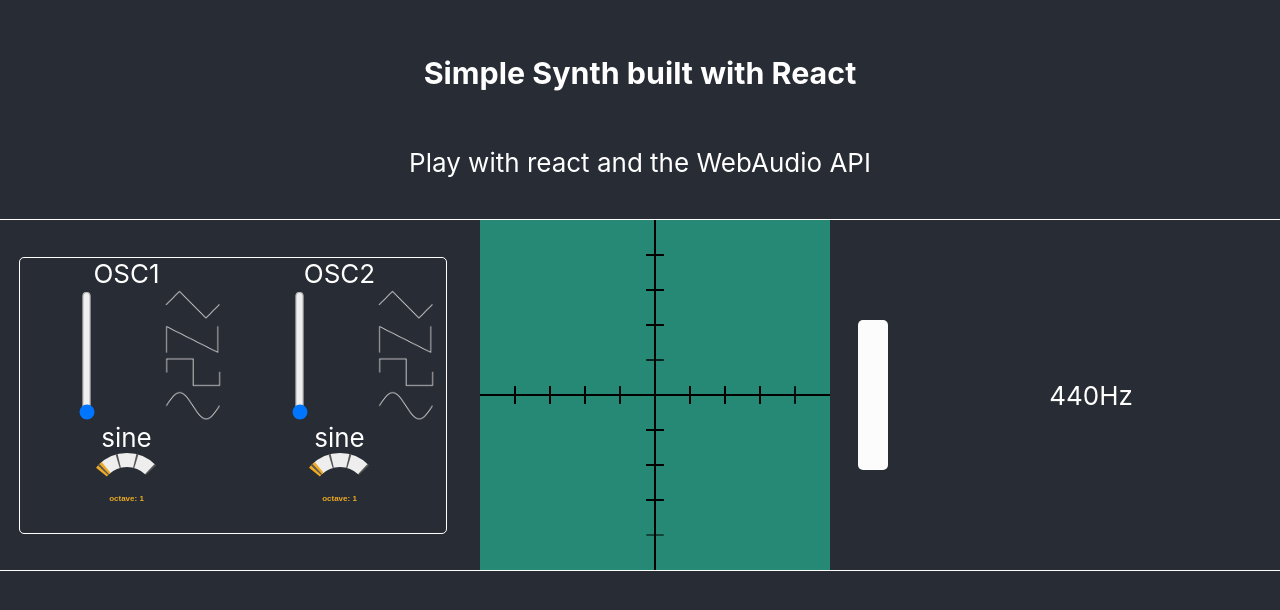
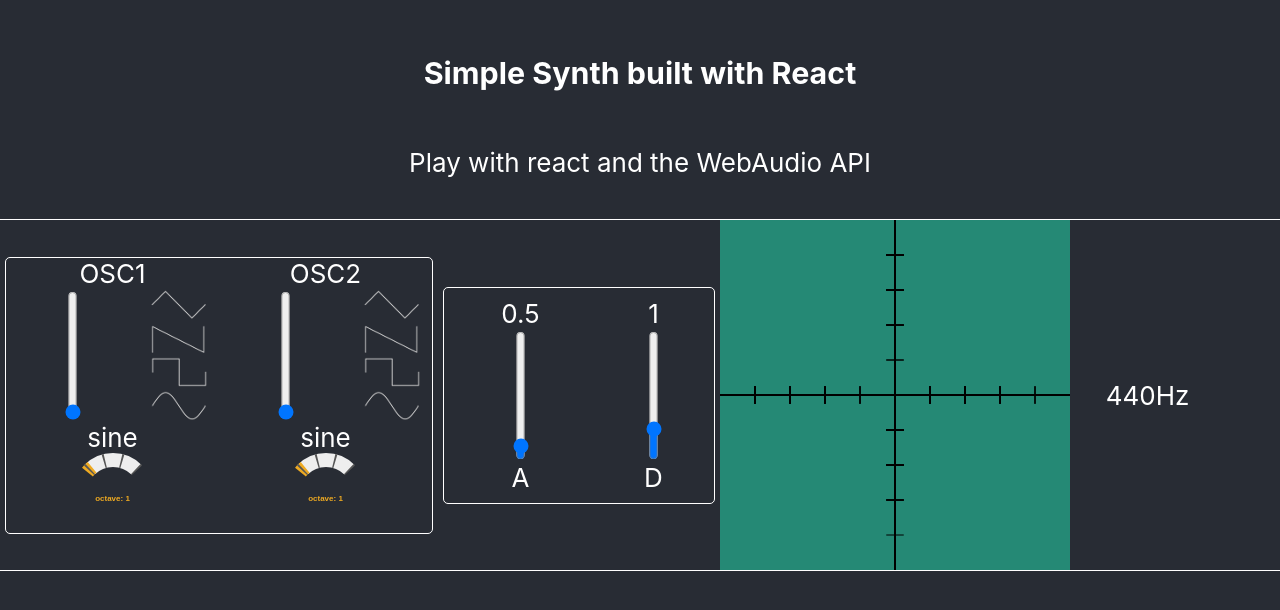
Before and after one commit to pitrackster/simple-synth, a React (Create React App) app: page / in a window 1280 px wide. Shown: the part 102-712 px from the top of the page. Built offline with nearby package versions, Linux system fonts and the light colour scheme.

Commit message:
add env component

```diff
--- a/src/App.jsx
+++ b/src/App.jsx
@@ -4,6 +4,7 @@ import Voice from './core/voice'
 import VuMeter from './components/vu-meter/vu-meter-cmp'
 import Osc from './components/osc/osc-cmp'
 import XYPad from './components/xy-pad/xy-pad'
+import Env from './components/envelope/env-cmp'
 
 class App extends Component {
   constructor(props) {
@@ -101,6 +102,12 @@ class App extends Component {
     this.setState(Object.assign(this.state, {playing: true, freq: frequency}))
   }
 
+  oscEnvChanged = (prop, value) => {
+    const clonedEnv = Object.assign({}, this.state.vcoEnv)
+    clonedEnv[prop] = Number(value)
+    this.setState(Object.assign(this.state, {vcoEnv: clonedEnv}))
+  }
+
   onPressStop = () => {
     this.voices.forEach(voice => {
       voice.stop(this.master)
@@ -132,6 +139,7 @@ class App extends Component {
               label={this.state.vco2.type}
               onChange={(e) => this.updateVcoType(this.state.vco2, e)} />
           </div>
+          <Env env={this.state.vcoEnv} onChange={this.oscEnvChanged}/>
           <XYPad bgColor={this.state.padBgColor} onPressStart={this.onPressStart} onPressStop={this.onPressStop} onMove={(data) => this.handleMouseMove(data)} />
           <VuMeter ac={this.state.ac} node={this.state.master} />
           <div style={{width:350}}>
--- /dev/null
+++ b/src/components/envelope/env-cmp.css
@@ -0,0 +1,19 @@
+
+
+.env-container {
+  display: flex;
+  justify-content: space-between;
+  align-items: center;
+  border-radius: 5px;
+  border: 1px solid #fff;
+  margin: 5px;
+  padding: 10px;
+  height: 90%;
+  width: 250px;
+}
+
+.range-item {
+  display: flex;
+  flex-direction: column;
+  align-items: center;
+}
--- /dev/null
+++ b/src/components/envelope/env-cmp.jsx
@@ -0,0 +1,45 @@
+import React, {Component} from 'react'
+import {PropTypes as T} from 'prop-types'
+import './env-cmp.css'
+
+
+class Env extends Component {
+
+  render = () => {
+    return (
+      <div className={'env-container'}>
+        <div className={'range-item'}>
+          <label>{this.props.env.attack}</label>
+          <input value={this.props.env.attack} onChange={(e) => this.props.onChange('attack', e.target.value)} type="range" orient="vertical" step="0.5" max="10" min="0" />
+          <label>A</label>
+        </div>
+        <div className={'range-item'}>
+          <label>{this.props.env.decay}</label>
+          <input value={this.props.env.decay} onChange={(e) => this.props.onChange('decay', e.target.value)} type="range" orient="vertical" step="0.1" max="5" min="0" />
+          <label>D</label>
+        </div>
+        <div className={'range-item'}>
+          <label>{this.props.env.sustain}</label>
+          <input value={this.props.env.sustain} onChange={(e) => this.props.onChange('sustain', e.target.value)} type="range" step="0.1" orient="vertical" max="1" min="0" />
+          <label>S</label>
+        </div>
+        <div className={'range-item'}>
+          <label>{this.props.env.release}</label>
+          <input value={this.props.env.release} onChange={(e) => this.props.onChange('release', e.target.value)} type="range" step="0.5" orient="vertical" max="10" min="0" />
+          <label>R</label>
+        </div>
+
+      </div>
+    )
+  }
+}
+
+
+
+
+Env.propTypes = {
+  onChange: T.func,
+  env: T.object
+}
+
+export default Env
--- a/src/components/xy-pad/xy-pad.jsx
+++ b/src/components/xy-pad/xy-pad.jsx
@@ -16,16 +16,29 @@ class XYPad extends Component {
   }
 
   componentDidMount = () => {
+    this.setContextAndPositions()
+    window.addEventListener('resize', this.setContextAndPositions)
+    this.draw()
+  }
+
+  /*componentDidUpdate() {
+    // any state change in parent component will update childrens and loose this.context
+    this.setContextAndPositions()
+  }*/
+
+  componentWillUnmount = () => {
+    window.aremoveEventListener('resize', this.setContextAndPositions)
+  }
+
+  setContextAndPositions = () => {
     this.canvasPosition = this.bgLayer.getBoundingClientRect()
     this.canvasHeight = this.canvasPosition.bottom - this.canvasPosition.top
     this.canvasWidth = this.canvasPosition.right - this.canvasPosition.left
-    this.draw()
+    this.ctx = this.bgLayer.getContext('2d')
     this.ctx2 = this.cursorLayer.getContext('2d')
   }
 
   draw = () => {
-    this.ctx = this.bgLayer.getContext('2d')
-
     this.ctx.beginPath()
     // horizontal line
     this.ctx.moveTo(0, this.canvasHeight / 2)
@@ -63,7 +76,7 @@ class XYPad extends Component {
     this.ctx2.shadowBlur = this.canvasWidth / 30
     this.ctx2.shadowColor =  this.props.bgColor
     this.ctx2.arc(data.x, data.y2, this.canvasWidth / 20, 0, 2 * Math.PI)
-    this.ctx2.fillStyle =  this.state.padBgColor
+    this.ctx2.fillStyle =  'transparent' //this.state.padBgColor
     this.ctx2.strokeStyle = `hsl(${data.x + data.y}, 60%, 60%)`
     this.ctx2.lineWidth=5
     this.ctx2.fill()
```
Also changed, not shown: 1 other file (tests, documents, lock files or other folders).
